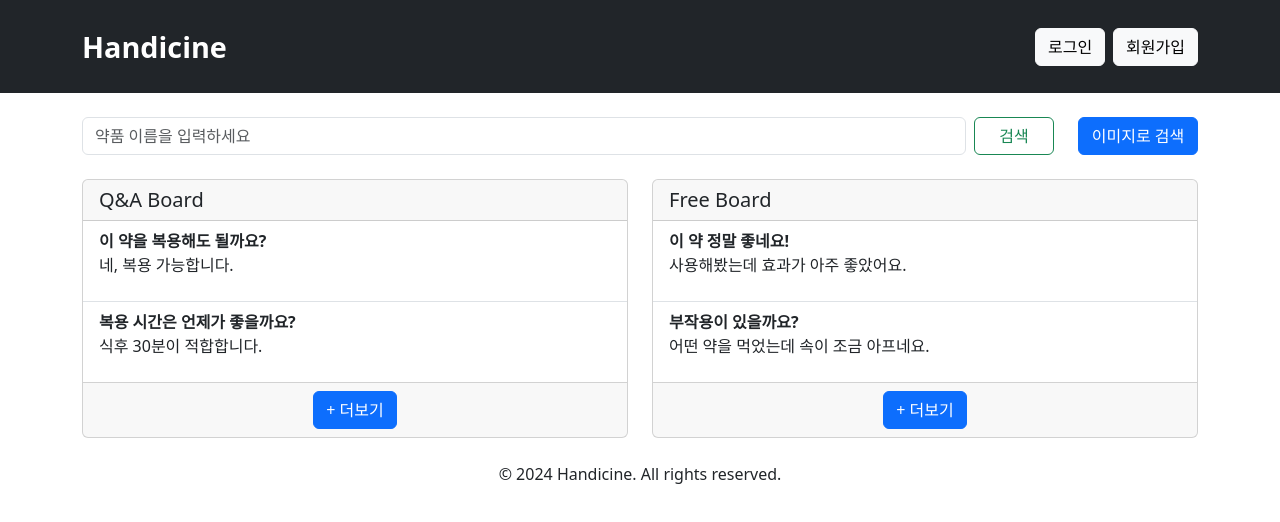
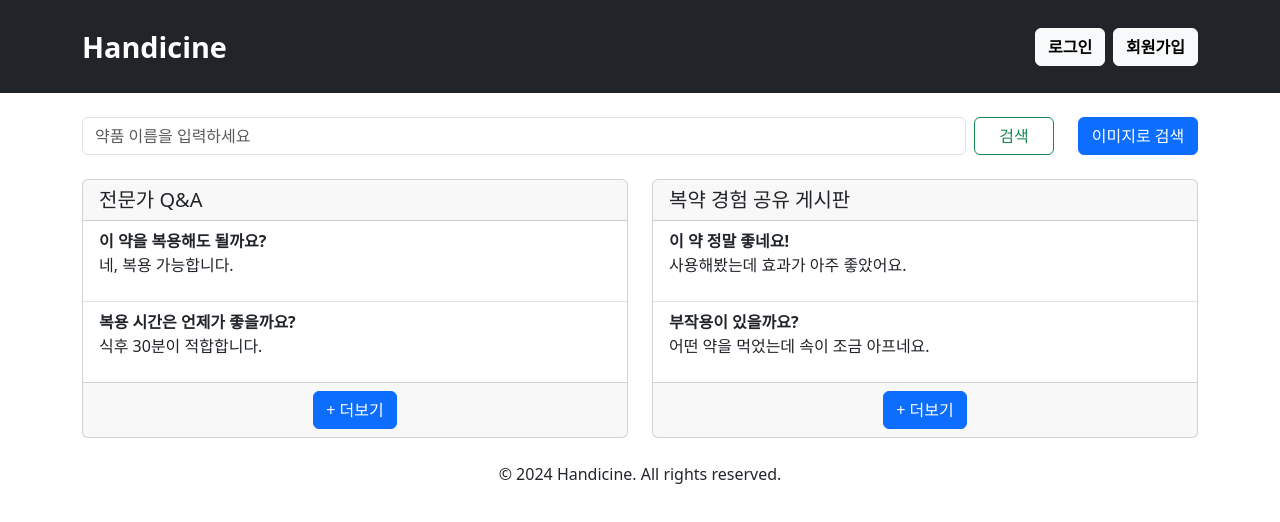
Before and after one commit to ghpark7/HandicineFE, a React (Create React App) app in the folder handicine/: page / in a window 1280 px wide. Shown: the top 522 px of the page. Built offline with nearby package versions, Linux system fonts and the light colour scheme.

Commit message:
update: 게시판 이름 한글화

```diff
--- a/handicine/src/components/FreeBoard.js
+++ b/handicine/src/components/FreeBoard.js
@@ -16,7 +16,7 @@ function FreeBoard() {
   return (
     <Card>
       <Card.Header as="h5" style={{ cursor: 'pointer' }} onClick={() => navigate('/free-board')}>
-        Free Board
+        복약 경험 공유 게시판
       </Card.Header>
       <ListGroup variant="flush">
         {recentPosts.map((post) => (
--- a/handicine/src/components/Header.js
+++ b/handicine/src/components/Header.js
@@ -14,8 +14,8 @@ function Header() {
         <Navbar.Toggle aria-controls="basic-navbar-nav" />
         <Navbar.Collapse id="basic-navbar-nav">
           <Nav className="ms-auto">
-            <Button variant="light" className="me-2">로그인</Button>
-            <Button variant="light">회원가입</Button>
+            <Button variant="light" className="me-2" style={{ fontWeight: 'bold' }}>로그인</Button>
+            <Button variant="light" style={{ fontWeight: 'bold' }}>회원가입</Button>
           </Nav>
         </Navbar.Collapse>
       </Container>
--- a/handicine/src/components/QAExpertBoard.js
+++ b/handicine/src/components/QAExpertBoard.js
@@ -16,7 +16,7 @@ function QAExpertBoard() {
   return (
     <Card>
       <Card.Header as="h5" style={{ cursor: 'pointer' }} onClick={() => navigate('/qa-board')}>
-        Q&A Board
+        전문가 Q&A
       </Card.Header>
       <ListGroup variant="flush">
         {recentQuestions.map((item) => (
```
